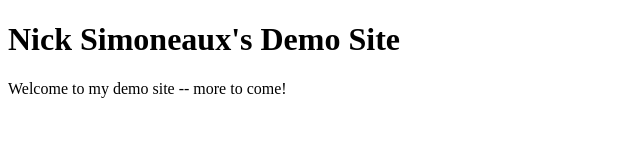
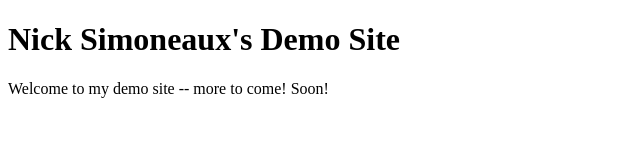
Before and after one commit to nsimoneaux/CMIN216demo, a plain HTML site: page index.html in a window 1280 px wide. Shown: the full height of the page, 0-640 px from the left. Drawn offline with Linux system fonts and the light colour scheme.

Commit message:
Updated text.
Soon!

```diff
--- a/index.html
+++ b/index.html
@@ -5,6 +5,6 @@
   </head>
   <body>
     <h1>Nick Simoneaux's Demo Site</h1>
-    <p>Welcome to my demo site -- more to come!</p>
+    <p>Welcome to my demo site -- more to come! Soon!</p>
     </body>
 </html>
```
